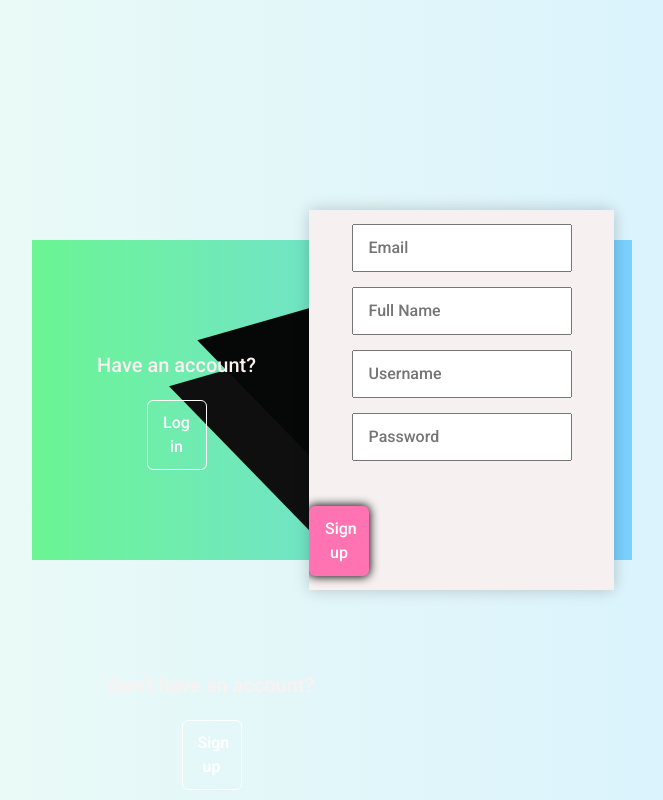
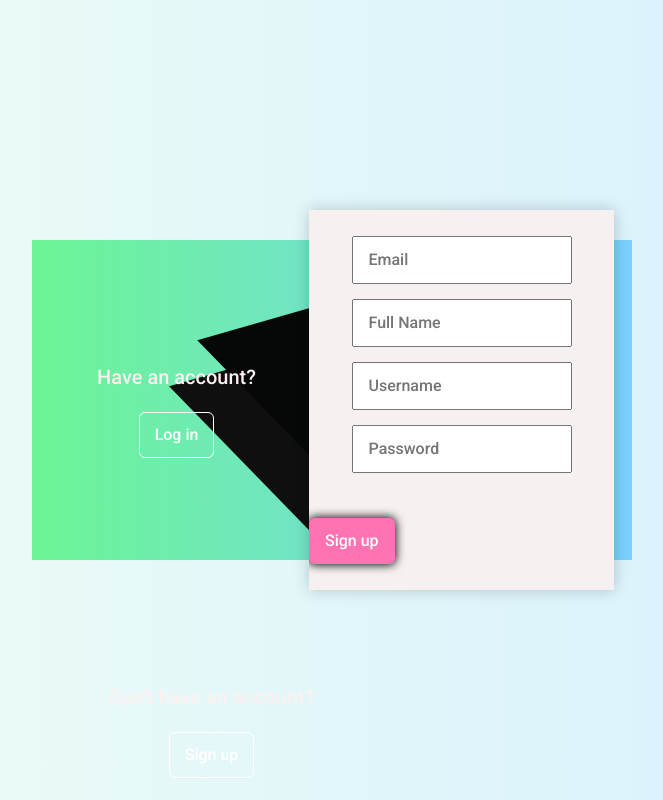
Before and after one commit to Shubhamui05/Electrical_Dustbin, an Angular app: page /login in a window 1280 px wide. Shown: the whole page, without its empty margins (308-971 px from the left). Built offline with nearby package versions, Linux system fonts and the light colour scheme.

Commit message:
component added

```diff
--- a/src/app/login/login.component.css
+++ b/src/app/login/login.component.css
@@ -76,7 +76,7 @@
   cursor: pointer;
   text-align: center;
   margin: 0 auto;
-  width: 60px;
+  width: auto;
   color: #fff;
   background-color: #ff73b3;
   opacity: 1;
```
